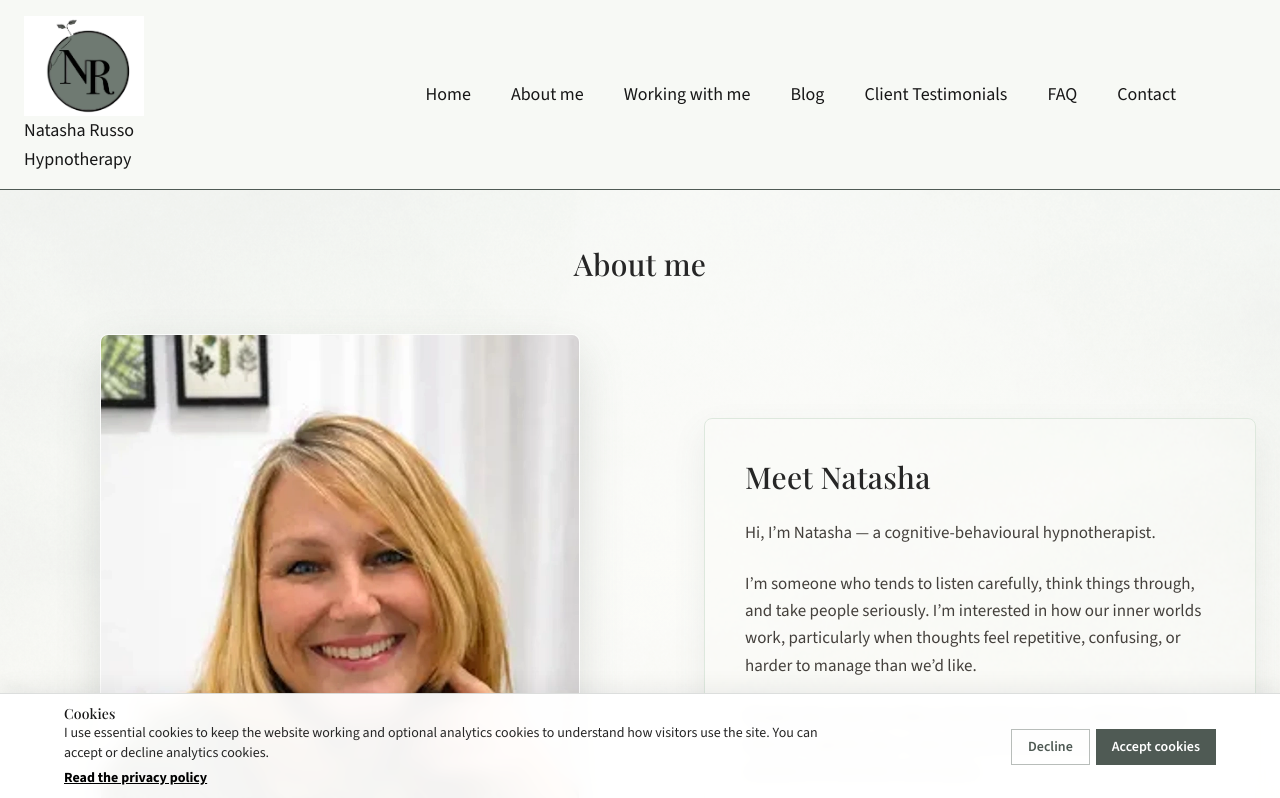
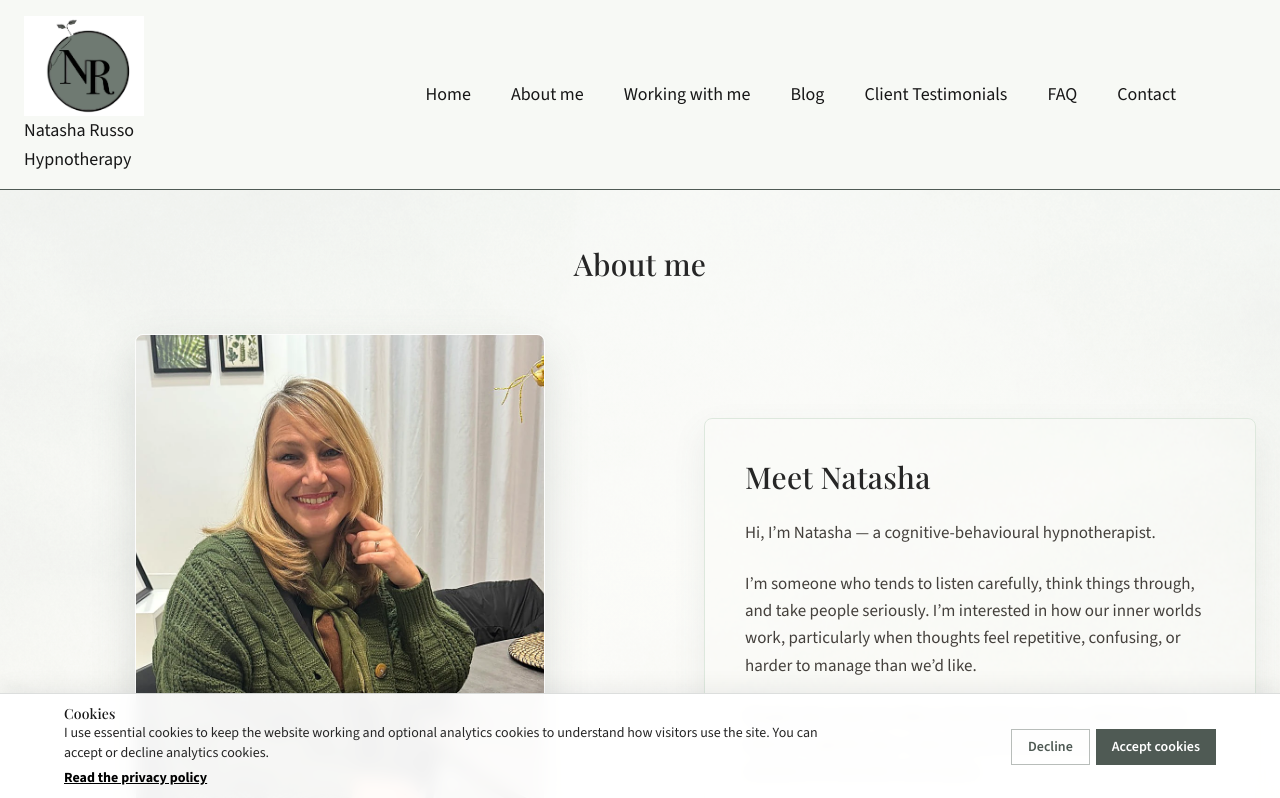
Before and after one commit to russog/natasha-russo-hypnotherapy, a Next.js app in the folder src/: page /about in a window 1280 px wide. Shown: the top 798 px of the page. Built offline with nearby package versions, Linux system fonts and the light colour scheme.

Commit message:
Update about page portrait

```diff
--- a/src/src/app/about/page.tsx
+++ b/src/src/app/about/page.tsx
@@ -20,12 +20,12 @@ export default function About() {
 
             <div className="mt-8 sm:mt-10 md:grid md:grid-cols-2 md:auto-rows-min">
                 <div className="md:mt-15 mx-auto md:ml-5 md:row-start-1 md:col-start-1 w-full flex justify-center">
-                    <div className="relative w-[80%] sm:w-[70%] md:w-[60%] lg:w-[75%] aspect-square overflow-hidden rounded-lg border border-white/70 mt-3 shadow-[0_18px_45px_rgba(79,90,84,0.18)]">
+                    <div className="relative w-[70%] sm:w-[60%] md:w-[52%] lg:w-[64%] aspect-[1/1.1] overflow-hidden rounded-lg border border-white/70 mt-3 shadow-[0_18px_45px_rgba(79,90,84,0.18)]">
                         <Image
-                            src="/me-sharpened-strong.webp"
+                            src="/about-natasha-green-cardigan-sharp.webp"
                             alt="Natasha Russo"
                             fill
-                            className="object-cover object-center"
+                            className="object-cover object-top"
                             sizes="(min-width: 1024px) 35vw, (min-width: 768px) 45vw, 80vw"
                             priority
                         />
```
Also changed, not shown: src/public/about-natasha-green-cardigan-sharp.webp (added).
